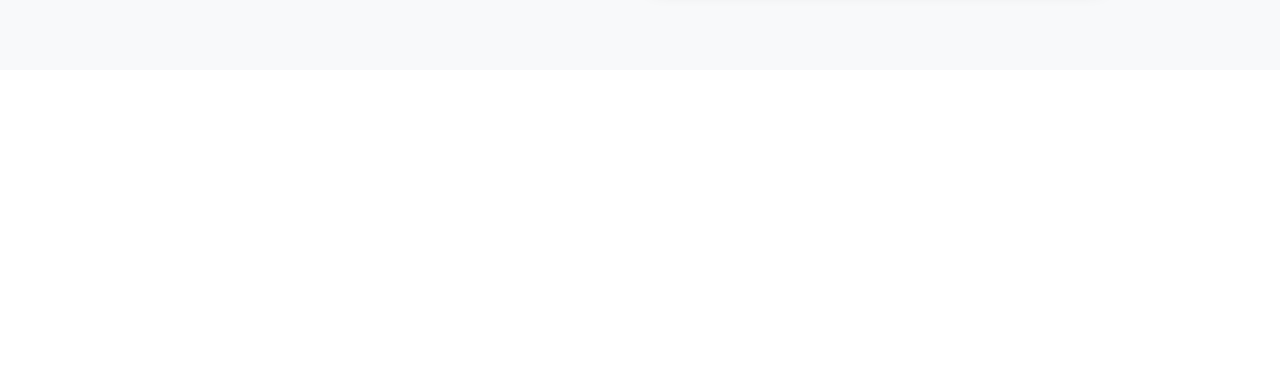
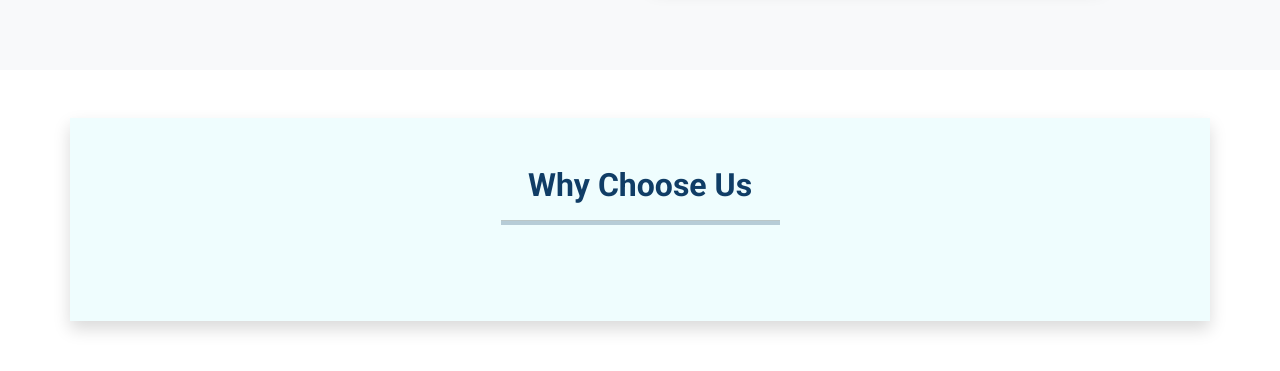
Before and after one commit to dalienst/techafricasacco, a Next.js app: page / in a window 1280 px wide. Shown: the part 2046-2417 px from the top of the page. Before the commit the page ends 2116 px from the top, so only its background shows below. Built offline with nearby package versions, Linux system fonts and the light colour scheme.

Commit message:
add why us page

```diff
--- /dev/null
+++ b/app/components/Why.jsx
@@ -0,0 +1,19 @@
+import React from "react";
+
+function Why() {
+  return (
+    <div className="container-fluid py-5 mb-3 bg-white">
+      <div
+        className="container py-5 shadow"
+        style={{ backgroundColor: "#effdfe" }}
+      >
+        <div className="text-center mb-5">
+          <h2 className="text-center title fw-bold">Why Choose Us</h2>
+          <hr className="w-25 mx-auto" style={{ backgroundColor: "#103d66", height: "5px" }} />
+        </div>
+      </div>
+    </div>
+  );
+}
+
+export default Why;
--- a/app/page.jsx
+++ b/app/page.jsx
@@ -3,6 +3,7 @@ import Hero from "./components/Hero";
 import About from "./components/About";
 import Header from "./components/Header";
 import Loans from "./components/Loans";
+import Why from "./components/Why";
 
 function Landing() {
   return (
@@ -11,6 +12,7 @@ function Landing() {
       <Header />
       <About />
       <Loans />
+      <Why />
     </>
   );
 }
```
